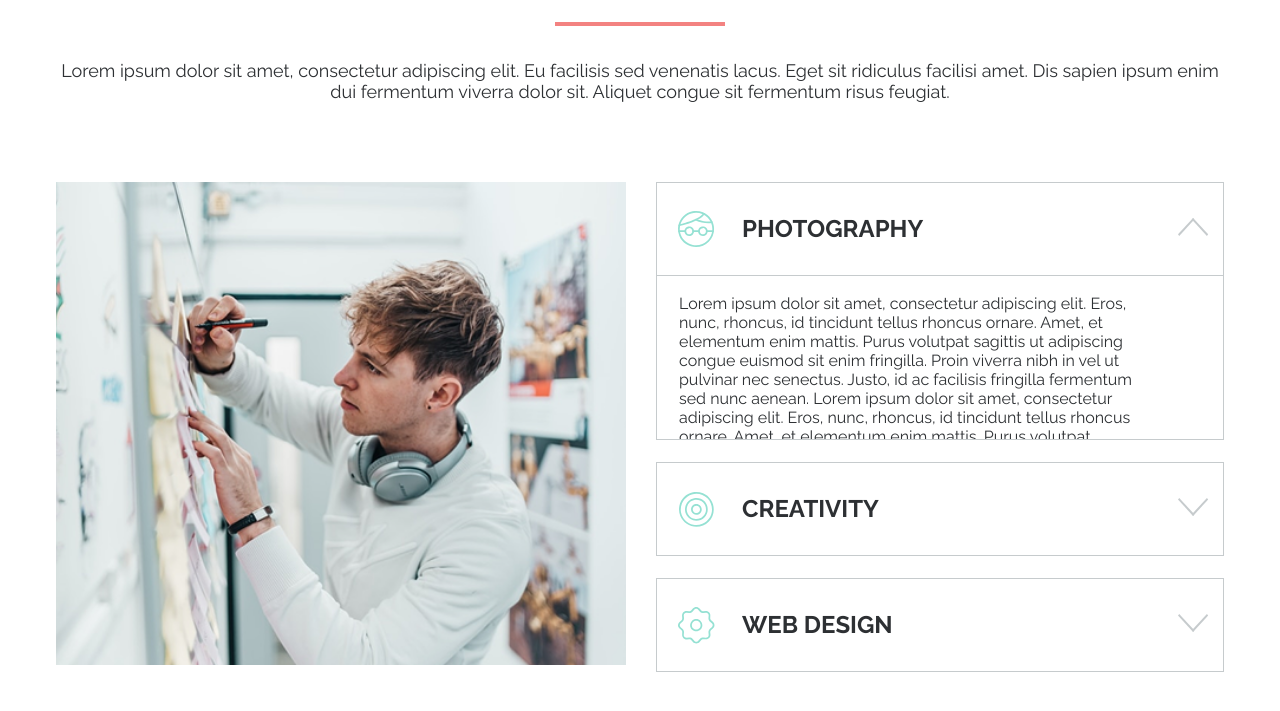
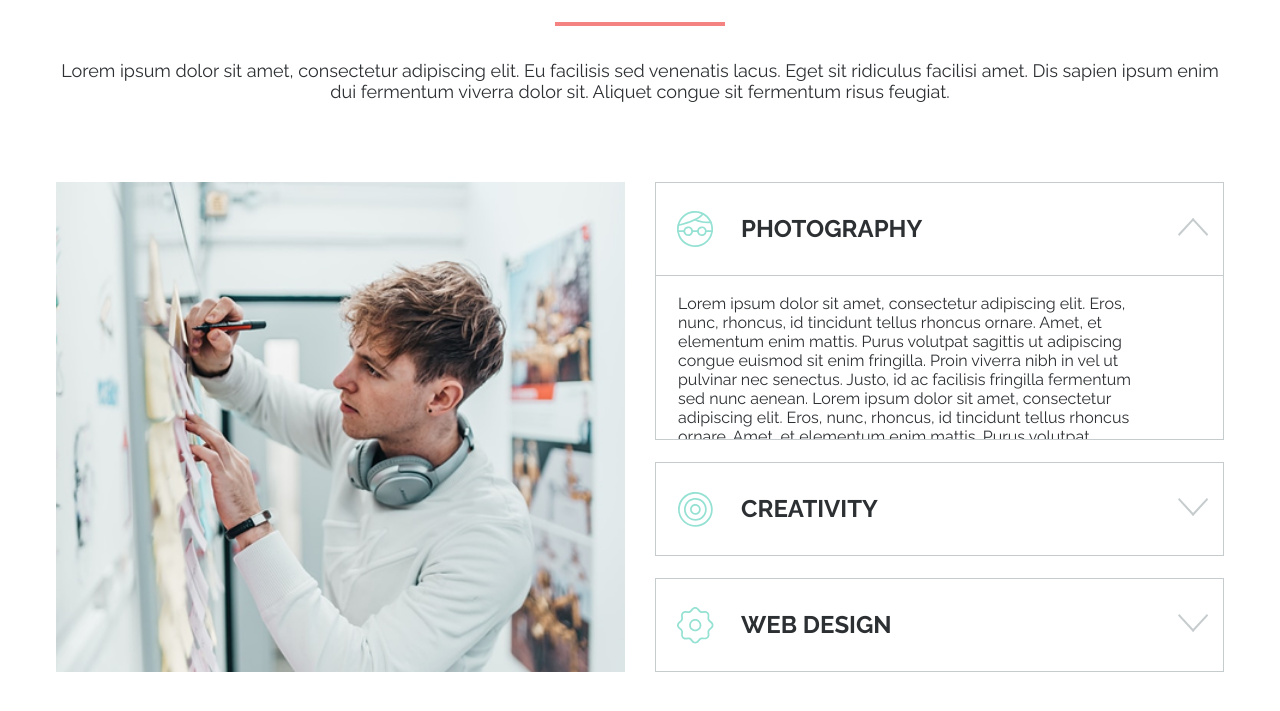
Before and after one commit to YYanaS/Mogo, a website built with Vite: page index.html in a window 1280 px wide. Shown: the part 145-856 px from the top of the page. Built offline with nearby package versions, Linux system fonts and the light colour scheme.

Commit message:
fix: fix styles

```diff
--- a/index.html
+++ b/index.html
@@ -61,7 +61,7 @@
                       fill="#95E1D3" />
                   </svg>
                 </div>
-                <div class="option__title">photography</div>
+                <p class="option__title">photography</p>
               </div>
               <div class="options__wrapper-badge">
                 <svg class="options__badge" width="31" height="18" viewBox="0 0 31 18" fill="none"
@@ -96,7 +96,7 @@
                     fill="#95E1D3" />
                 </svg>
               </div>
-              <div class="option__title">creativity</div>
+              <p class="option__title">creativity</p>
             </div>
             <div class="options__wrapper-badge">
               <svg class="options__badge" width="31" height="18" viewBox="0 0 31 18" fill="none"
@@ -121,7 +121,7 @@
                     fill="#95E1D3" />
                 </svg>
               </div>
-              <div class="option__title">web design</div>
+              <p class="option__title">web design</p>
             </div>
             <div class="options__wrapper-badge">
               <svg class="options__badge" width="31" height="18" viewBox="0 0 31 18" fill="none"
--- a/src/style/style.scss
+++ b/src/style/style.scss
@@ -147,13 +147,13 @@ body {
     }
 
     &__wrapper-img {
-        width: 570px;
+        width: 100%;
+        height: 100%;
         aspect-ratio: 1 / 0.8474;
         overflow: hidden;
 
         @media (max-width: $tablet) {
-            width: 486px;
-            aspect-ratio: 1 / 0.8416;
+            aspect-ratio: auto;
         }
 
         @media (max-width: $mobile) {
```
Also changed, not shown: src/style/style.css, 1 other file.
